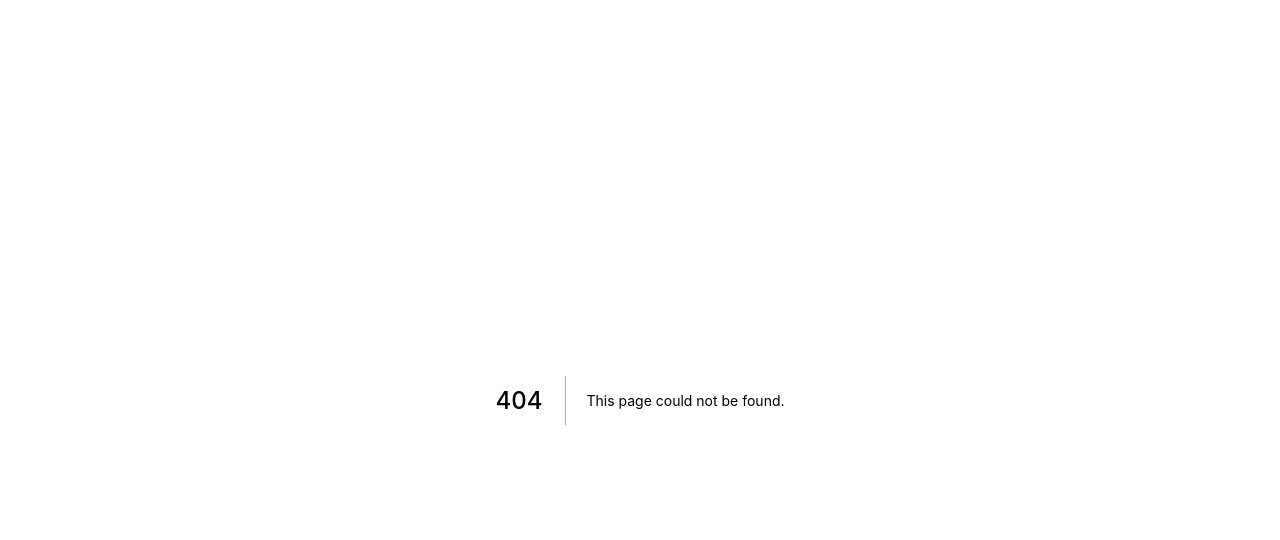
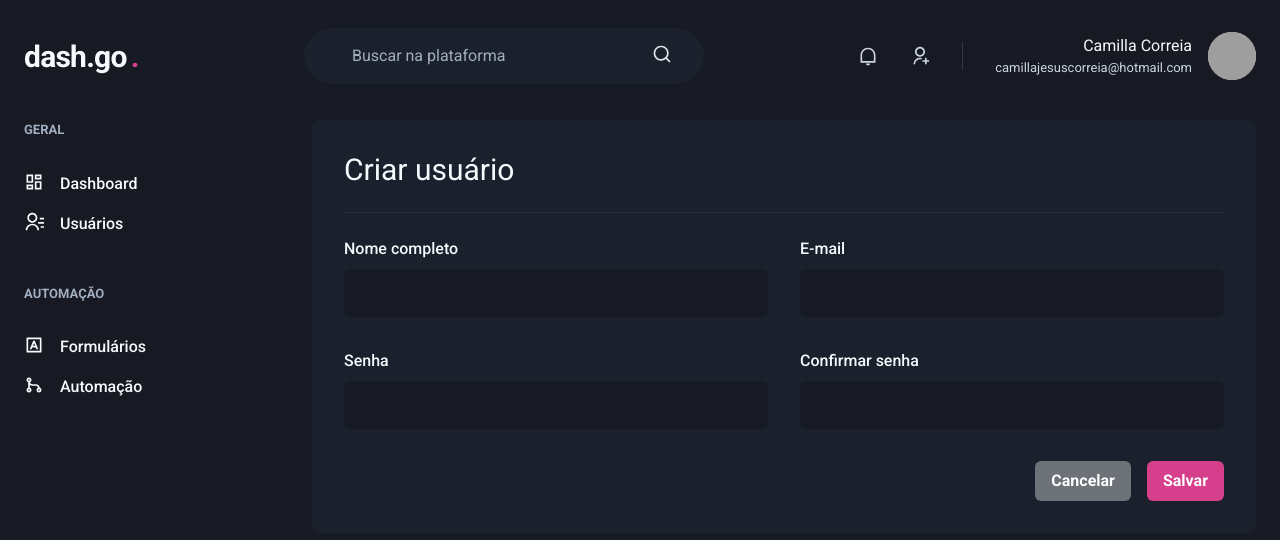
Before and after one commit to camillacorreia/dash.go, a Next.js app: page /users/create in a window 1280 px wide. Before the commit this address had no page. Shown: the top 540 px of the page. Built offline with nearby package versions, Linux system fonts and the light colour scheme; grey boxes are pictures that could not be loaded.

Commit message:
feat: form user

```diff
--- /dev/null
+++ b/src/pages/users/create.tsx
@@ -0,0 +1,82 @@
+import {
+  Box,
+  Divider,
+  Flex,
+  Heading,
+  HStack,
+  VStack,
+  Button,
+  SimpleGrid
+} from "@chakra-ui/react";
+import Link from "next/link";
+
+import { Input } from "../../components/Form/Input";
+import { Header } from "../../components/Header";
+import { Sidebar } from "../../components/Sidebar";
+
+export default function UserList() {
+  return (
+    <Box>
+      <Header />
+
+      <Flex w="100%" my="6" maxWidth={1480} mx="auto" px="6">
+        <Sidebar />
+
+        <Box
+          as="form"
+          flex="1"
+          borderRadius={8}
+          bg="gray.800"
+          p={["6", "8"]}
+        >
+          <Heading size="lg" fontWeight="normal">
+            Criar usuário
+          </Heading>
+
+          <Divider my="6" borderColor="gray.700"/>
+
+          <VStack spacing="8">
+            <SimpleGrid minChildWidth="240px" spacing={["6", "8"]} width="100%">
+              <Input
+                name="name"
+                label="Nome completo"
+              />
+              <Input
+                name="email"
+                type="email"
+                label="E-mail"
+              />
+            </SimpleGrid>
+
+            <SimpleGrid minChildWidth="240px" spacing={["6", "8"]} width="100%">
+              <Input
+                name="password"
+                label="Senha"
+                type="password"
+              />
+              <Input
+                name="password_confirmation"
+                type="password"
+                label="Confirmar senha"
+              />
+            </SimpleGrid>
+          </VStack>
+
+          <Flex mt="8" justify="flex-end">
+            <HStack spacing="4">
+              <Link href="/users" passHref>
+                <Button as="a" colorScheme="whiteAlpha">Cancelar</Button>
+              </Link>
+              <Button
+                type="submit"
+                colorScheme="pink"
+              >
+                Salvar
+              </Button>
+            </HStack>
+          </Flex>
+        </Box>
+      </Flex>
+    </Box>
+  )
+}
```
Also changed, not shown: src/components/Pagination/PaginationItem.tsx (added, +42 -0 lines), src/components/Pagination/index.tsx (added, +81 -0 lines).
